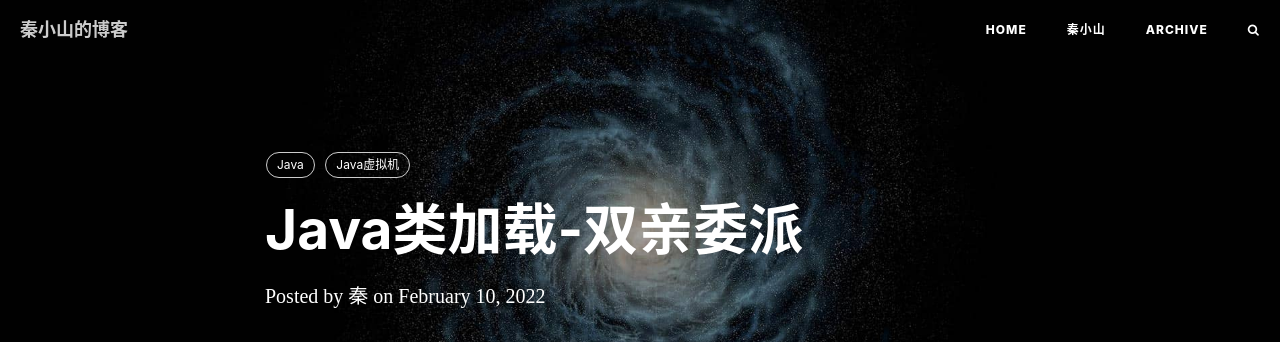
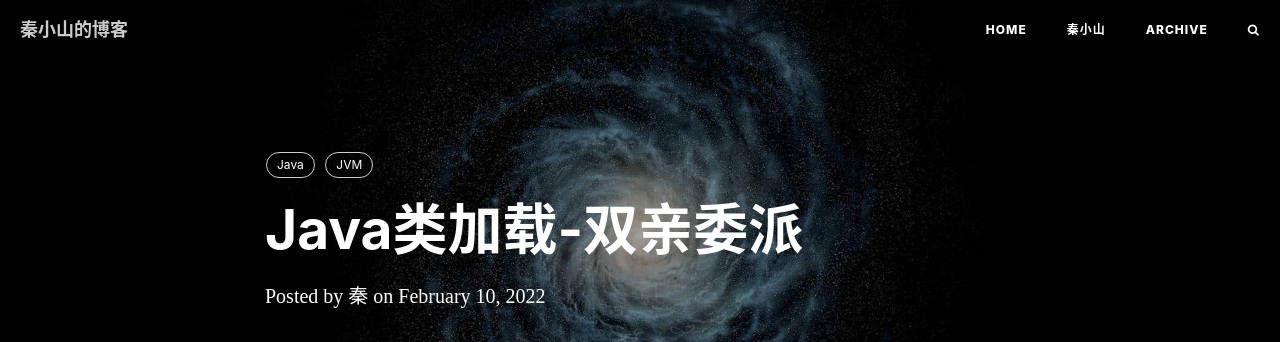
Before and after one commit to henudev/henudev.github.io, a Jekyll site: the page built from _posts/2022-02-10-Java类加载.md, in a window 1280 px wide and 900 px high. Shown: the top 342 px of the window. Built offline with Jekyll 4.4.1, drawn with Linux system fonts in a browser that asks for light colours; nearby versions of some CDN libraries; comment, search, counter and statistics services are not loaded.

Commit message:
修改分类

```diff
--- a/_posts/2022-02-10-Java类加载.md
+++ b/_posts/2022-02-10-Java类加载.md
@@ -6,7 +6,8 @@ author: "秦"                       # 博文的作者
 catalog: True                         # 开启catalog，将在博文侧边展示博文的结构
 tags:
     - Java
-    - Java虚拟机
+
+    - JVM
 ---
 # Java类加载-双亲委派
 
```
Also changed, not shown: _posts/2023-02-15-Java main方法所在类初始化顺序.md (+1 -0 lines).
